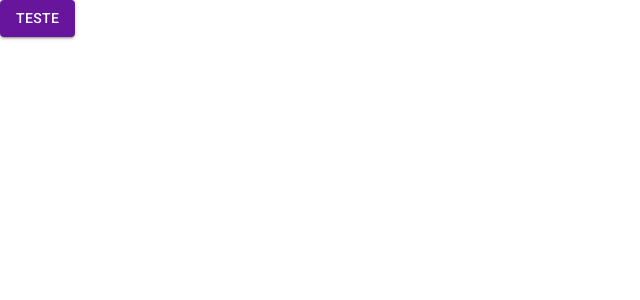
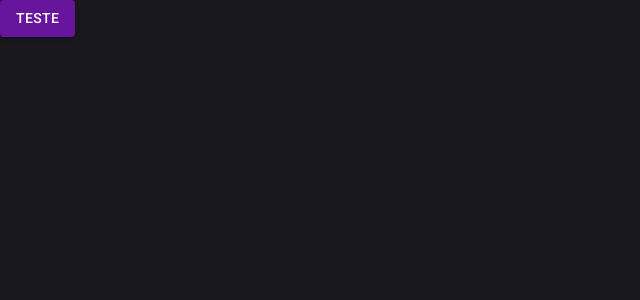
Before and after one commit to wanderson-r-marques/pai-presente, a React (Vite) app: page /inicio in a window 1280 px wide. Shown: the top 300 px of the page, without its empty margins (0-640 px from the left). Built offline with nearby package versions, Linux system fonts and the light colour scheme.

Commit message:
add colorblind theme

```diff
--- a/src/App.tsx
+++ b/src/App.tsx
@@ -1,14 +1,17 @@
-import { ThemeProvider } from "@mui/material"
 import { BrowserRouter as Router } from "react-router-dom"
 import { AppRoutes } from "./routes"
-import { LightTheme } from "./shared/themes"
+import { ColorProvider } from './shared/contexts'
 
 export const App = () => {
   return (
-    <ThemeProvider theme={LightTheme}>
+
+    <ColorProvider>
       <Router>
-        <AppRoutes />
-      </Router>
-    </ThemeProvider>
+          <AppRoutes />
+        </Router>
+    </ColorProvider>
+
+
+
   )
 }
--- a/src/routes/index.tsx
+++ b/src/routes/index.tsx
@@ -1,10 +1,12 @@
 import { Button } from "@mui/material"
 import { Routes, Route, Navigate } from "react-router-dom"
+import { useAppThemeConstext } from "../shared/contexts"
 
 export const AppRoutes = () => {
+    const { toggleColor } = useAppThemeConstext()
     return(
         <Routes>
-            <Route path="/inicio" element={<Button variant="contained" color="primary">Teste</Button>} />
+            <Route path="/inicio" element={<Button variant="contained" color="primary" onClick={toggleColor}>Teste</Button>} />
             <Route path="*" element={<Navigate to="/inicio" />} />
         </Routes>
     )
--- /dev/null
+++ b/src/shared/contexts/ColorContext.tsx
@@ -0,0 +1,40 @@
+import { Box } from "@mui/material";
+import { ThemeProvider } from "@mui/system";
+import React, { createContext, ReactNode, useCallback, useContext, useMemo, useState } from "react";
+import { DarkTheme, LightTheme } from './../themes'
+
+interface IColorContextData {
+    colorName: 'light' | 'dark'
+    toggleColor: () => void
+}
+interface IChildren {
+    children: ReactNode
+}
+
+const ColorContext = createContext({} as IColorContextData)
+
+export const useAppThemeConstext = () => {
+    return useContext(ColorContext)
+}
+
+export const ColorProvider = ({ children }: IChildren) => {
+const [colorName, setColorsTheme] = useState<'light' | 'dark'>('dark')
+
+const toggleColor = useCallback(() => {
+    setColorsTheme(oldTheme => oldTheme === 'light' ? 'dark' : 'light')
+}, [])
+
+const theme = useMemo(() => {
+    return (colorName === 'light') ? LightTheme : DarkTheme
+}, [colorName])
+
+    return (
+        <ColorContext.Provider value={{ colorName, toggleColor }}>
+            <ThemeProvider theme={theme}>
+                <Box width="100vw" height="100vh" bgcolor={theme.palette.background.default}>
+                    {children}
+                </Box>
+            </ThemeProvider>
+        </ColorContext.Provider>
+    )
+}
--- a/src/shared/contexts/index.ts
+++ b/src/shared/contexts/index.ts
@@ -1 +1 @@
-export { }
+export * from './ColorContext'
--- /dev/null
+++ b/src/shared/themes/Dark.ts
@@ -0,0 +1,22 @@
+import { createTheme } from '@mui/material'
+
+export const DarkTheme = createTheme({
+    palette: {
+        primary: {
+            main: '#67159C',
+            dark: '#49007a',
+            light: '#946baf',
+            contrastText: '#fff',
+        },
+        secondary: {
+            main: '#E82D92',
+            dark: '#d10873',
+            light: '#ea7cb7',
+            contrastText: '#fff',
+        },
+        background: {
+            default: '#19181F',
+            paper: '#1E1E26'
+        }
+    }
+})
--- a/src/shared/themes/Light.ts
+++ b/src/shared/themes/Light.ts
@@ -3,20 +3,20 @@ import { createTheme } from '@mui/material'
 export const LightTheme = createTheme({
     palette: {
         primary: {
-            main: '#67159C',
-            dark: '#49007a',
-            light: '#946baf',
+            main: '#1F4E9E',
+            dark: '#003b9b',
+            light: '#5078ba',
             contrastText: '#fff',
         },
         secondary: {
-            main: '#E82D92',
-            dark: '#d10873',
-            light: '#ea7cb7',
+            main: '#ED4E23',
+            dark: '#e02c00',
+            light: '#ff967c',
             contrastText: '#fff',
         },
         background: {
-            default: '#19181F',
-            paper: '#1E1E26'
+            default: '#F9E712',
+            paper: '#fff'
         }
     }
 })
--- a/src/shared/themes/index.ts
+++ b/src/shared/themes/index.ts
@@ -1 +1,2 @@
 export * from './Light'
+export * from './Dark'
```
